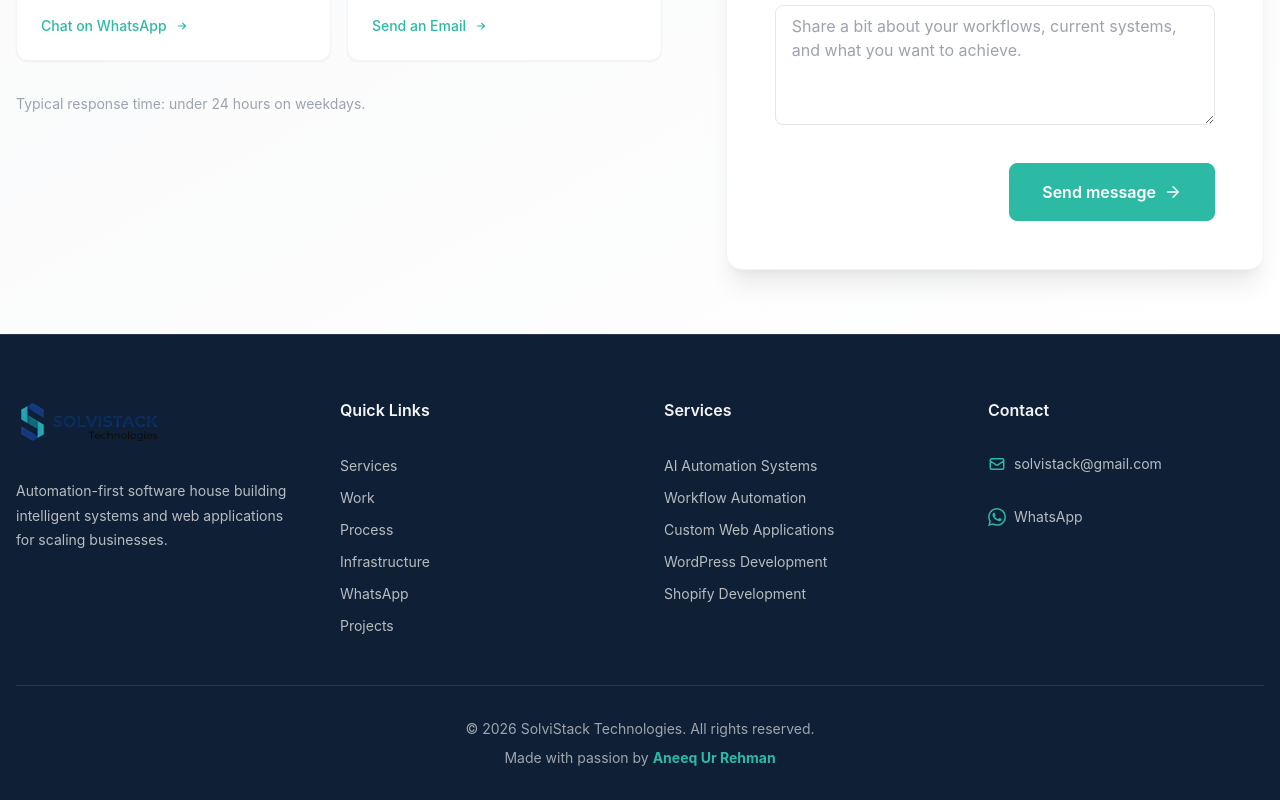
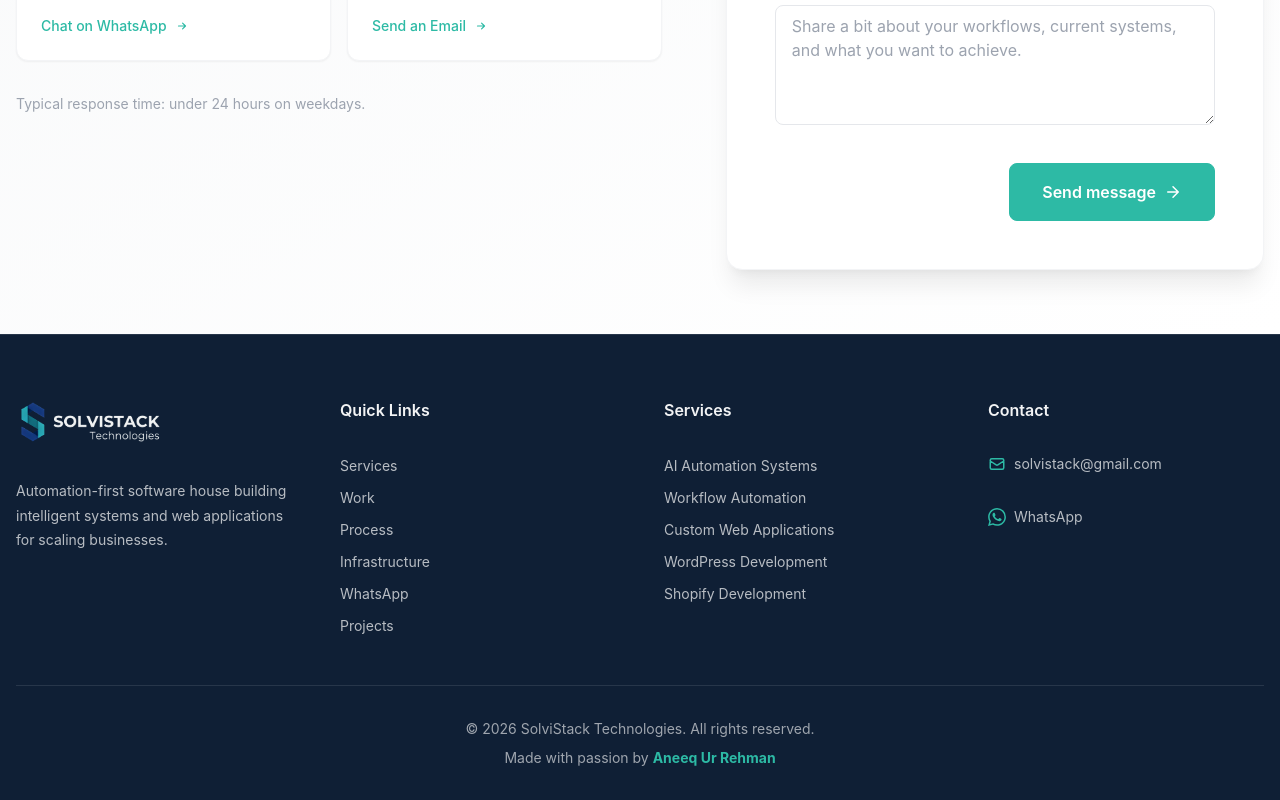
Before and after one commit to aneeq6174/solvistack-website, a React (Vite) app: page / in a window 1280 px wide. Shown: the part 7789-8589 px from the top of the page. Built offline with nearby package versions, Linux system fonts and the light colour scheme.

Commit message:
updated footer logo to png

```diff
--- a/src/components/layout/Footer.jsx
+++ b/src/components/layout/Footer.jsx
@@ -34,7 +34,7 @@ export function Footer() {
             {/* Column 1: Logo + Tagline */}
             <div className="footer-column">
               <Link to="/" className="footer-logo">
-                <img src="/Solvistack_logo.png" alt="SolviStack Technologies" />
+                <img src="/Solvisatck_Dark_logo.png" alt="SolviStack Technologies" />
               </Link>
               <p className="footer-tagline">
                 Automation-first software house building intelligent systems and web applications for scaling businesses.
```
Also changed, not shown: public/Solvisatck_Dark_logo.png (added).
